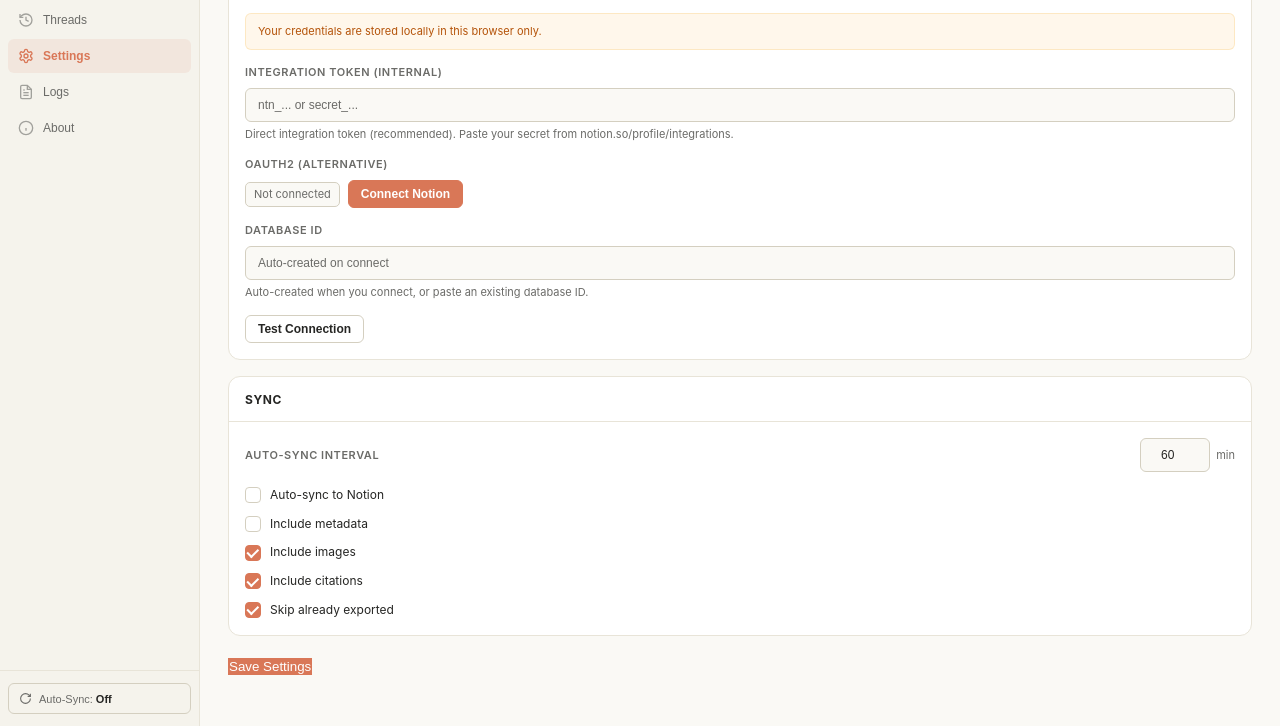
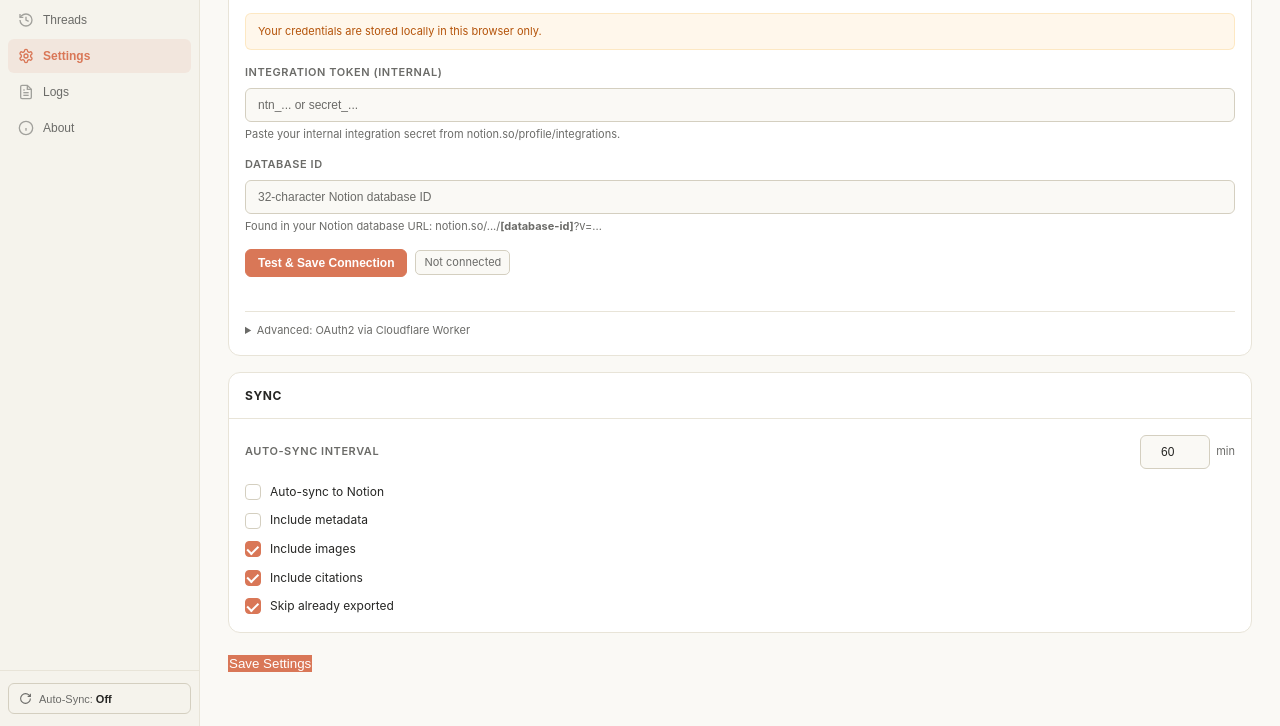
Before and after one commit to joganubaid/omniexporter, a website with bundled scripts: page src/ui/options.html in a window 1280 px wide. Both pictures are taken after a click on the button "Settings". Shown: the part 74-800 px from the top of the page. Built offline with nearby package versions, Linux system fonts and the light colour scheme; some packages are replaced by stand-ins of ours; no server answers.

Commit message:
Refactor Notion settings UI: prioritize direct token auth, prevent invalid OAuth errors, and auto-sync status

```diff
--- a/src/ui/options.css
+++ b/src/ui/options.css
@@ -737,6 +737,24 @@ body {
 
 .test-result { font-size: 12px; color: var(--text-muted); margin-left: 2px; }
 
+.setting-details {
+  margin-top: 14px;
+  border-top: 1px solid var(--border);
+  padding-top: 10px;
+}
+.setting-details-summary {
+  font-size: 11px;
+  color: var(--text-muted);
+  cursor: pointer;
+  user-select: none;
+}
+.setting-details-summary:hover {
+  color: var(--text);
+}
+.setting-details-body {
+  margin-top: 10px;
+}
+
 /* Checkboxes */
 .checkbox-list { display: flex; flex-direction: column; gap: 10px; }
 
--- a/src/ui/options.html
+++ b/src/ui/options.html
@@ -190,25 +190,30 @@
             <div class="setting-row">
               <label class="setting-label">Integration Token (Internal)</label>
               <input type="password" id="notionKey" class="input" placeholder="ntn_... or secret_...">
-              <p class="setting-hint">Direct integration token (recommended). Paste your secret from notion.so/profile/integrations.</p>
-            </div>
-            <div class="setting-row">
-              <label class="setting-label">OAuth2 (Alternative)</label>
-              <div class="oauth-row">
-                <span id="notionOauthStatus" class="status-pill">Not connected</span>
-                <button id="connectNotionOauth" class="btn-sm btn-white">Connect Notion</button>
-                <button id="disconnectNotionOauth" class="btn-sm btn-danger" style="display:none">Disconnect</button>
-              </div>
+              <p class="setting-hint">Paste your internal integration secret from notion.so/profile/integrations.</p>
             </div>
             <div class="setting-row">
               <label class="setting-label">Database ID</label>
-              <input type="text" id="notionDbId" class="input" placeholder="Auto-created on connect">
-              <p class="setting-hint">Auto-created when you connect, or paste an existing database ID.</p>
+              <input type="text" id="notionDbId" class="input" placeholder="32-character Notion database ID">
+              <p class="setting-hint">Found in your Notion database URL: notion.so/.../<strong>[database-id]</strong>?v=...</p>
             </div>
             <div class="setting-row">
-              <button id="testNotionBtn" class="btn-sm btn-outline">Test Connection</button>
+              <div class="oauth-row">
+                <button id="testNotionBtn" class="btn-sm btn-white">Test &amp; Save Connection</button>
+                <span id="notionOauthStatus" class="status-pill">Not connected</span>
+              </div>
               <span id="notionTestResult" class="test-result"></span>
             </div>
+            <details class="setting-details">
+              <summary class="setting-details-summary">Advanced: OAuth2 via Cloudflare Worker</summary>
+              <div class="setting-details-body">
+                <p class="setting-hint">For Public multi-workspace integrations only. Requires OAuth enabled in Notion developer portal.</p>
+                <div class="oauth-row">
+                  <button id="connectNotionOauth" class="btn-sm btn-outline">Connect via OAuth</button>
+                  <button id="disconnectNotionOauth" class="btn-sm btn-danger" style="display:none">Disconnect</button>
+                </div>
+              </div>
+            </details>
           </div>
         </div>
 
--- a/src/ui/options.js
+++ b/src/ui/options.js
@@ -666,12 +666,26 @@ function toggleNotionAuthSections(method) {
     }
 }
 
-function updateOauthStatus(data) {
+async function updateOauthStatus(data = {}) {
     const statusEl = document.getElementById('notionOauthStatus');
     if (!statusEl) return;
-    const connected = !!data?.notion_oauth_workspace_name;
-    if (connected) {
-        statusEl.textContent = `Connected: ${data.notion_oauth_workspace_name}`;
+    const stored = await chrome.storage.local.get([
+        'notion_oauth_workspace_name',
+        'notionApiKey',
+        'notionKey',
+        'notion_bot_name'
+    ]);
+    const merged = { ...stored, ...data };
+    const keyVal = document.getElementById('notionKey')?.value.trim();
+    const hasToken = !!(merged.notionApiKey || merged.notionKey || keyVal);
+    const hasOauth = !!merged.notion_oauth_workspace_name;
+
+    if (hasOauth) {
+        statusEl.textContent = `Connected: ${merged.notion_oauth_workspace_name} (OAuth)`;
+        statusEl.classList.add('connected');
+    } else if (hasToken) {
+        const name = merged.notion_bot_name || 'Internal Token';
+        statusEl.textContent = `Connected: ${name}`;
         statusEl.classList.add('connected');
     } else {
         statusEl.textContent = 'Not connected';
@@ -688,17 +702,17 @@ async function resolveNotionToken() {
 
 async function handleOauthConnect() {
     try {
-        // Capture whatever the user has typed in the DB ID field BEFORE the OAuth flow runs.
-        // If they've pre-filled their own database ID we must preserve it — the auto-create
-        // logic inside storeTokens() will only skip creation when a DB ID is already in
-        // storage, so we save it to storage first via saveAllSettings().
+        if (typeof NOTION_CLIENT_ID === 'undefined' || !NOTION_CLIENT_ID || NOTION_CLIENT_ID === 'YOUR_CLIENT_ID_HERE') {
+            log('OAuth requires a Public Notion Integration. For your internal token, enter it above and click "Test & Save Connection".', 'warn');
+            return;
+        }
         const dbIdInput = document.getElementById('notionDbId');
         const userTypedDbId = dbIdInput ? dbIdInput.value.trim() : '';
 
-        await saveAllSettings();              // saves userTypedDbId to storage if valid
+        await saveAllSettings();
         await NotionOAuth.init();
         log('🔐 Starting OAuth flow...', 'info');
-        await NotionOAuth.authorize();        // → storeTokens() → createExportDatabase() only if no DB ID in storage
+        await NotionOAuth.authorize();
         const status = await NotionOAuth.getStatus();
         updateOauthStatus({ notion_oauth_workspace_name: status.workspace });
         await chrome.storage.local.set({ notion_auth_method: 'oauth' });
@@ -1109,6 +1123,12 @@ async function testNotionConnection() {
         const userData = await userRes.json();
         const botName = userData.name || 'OmniExporter';
         const workspaceName = userData.bot?.workspace_name || '';
+        await chrome.storage.local.set({
+            notionApiKey: token,
+            notion_auth_method: 'token',
+            notion_bot_name: botName
+        });
+        await updateOauthStatus();
 
         if (!dbId) {
             resultEl.innerHTML = `✅ Token active (${escapeHtml(botName)}${workspaceName ? ' · ' + escapeHtml(workspaceName) : ''})! Paste Database ID below.`;
@@ -1134,9 +1154,11 @@ async function testNotionConnection() {
         if (response.ok) {
             const data = await response.json();
             const dbTitle = data.title?.[0]?.plain_text || 'Database';
+            await chrome.storage.local.set({ notionDbId: dbId, notionDbName: dbTitle });
             resultEl.innerHTML = `✅ Connected: "${escapeHtml(dbTitle)}" (${escapeHtml(botName)})`;
             resultEl.style.color = 'var(--success)';
             log(`Notion connection successful: ${dbTitle}`, 'success');
+            await updateOauthStatus();
         } else {
             const error = await response.json().catch(() => ({}));
             resultEl.innerHTML = `❌ Database access failed: ${escapeHtml(error.message || 'Make sure database is shared with connection')}`;
```
